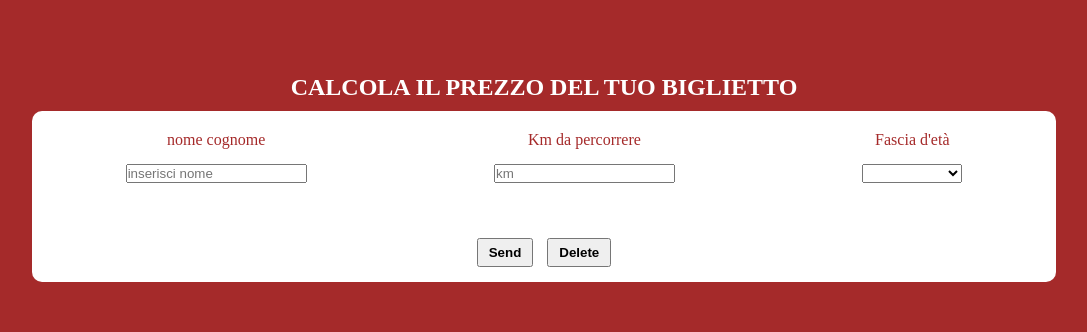
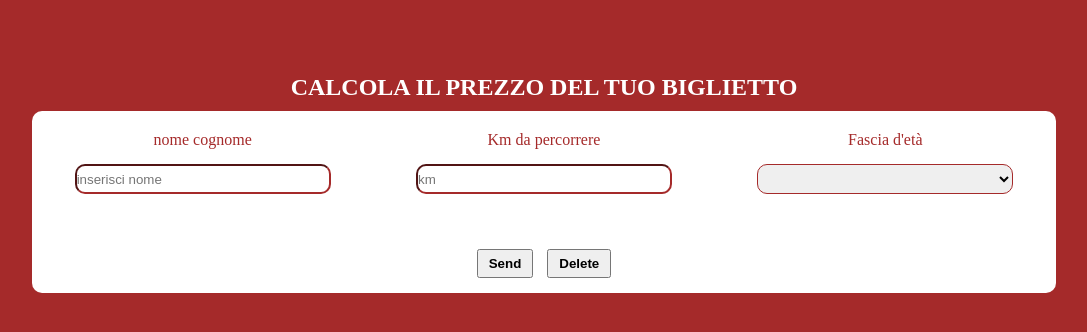
Before and after one commit to biancoenrico/js-biglietto-treno-form, a plain HTML site: page index.html in a window 1280 px wide. Shown: the whole page, without its empty margins (96-1183 px from the left). Drawn offline with Linux system fonts and the light colour scheme.

Commit message:
modificati input

```diff
--- a/css/style.css
+++ b/css/style.css
@@ -22,6 +22,7 @@ h2{
     display: flex;
     flex-direction: column;
     padding: 20px 0 40px 0px;
+    width: 25%;
 }
 label{
     text-align: center;
@@ -70,3 +71,8 @@ label{
     font-size: 20px;
     font-weight: bold;
 }
+.input{
+    height: 30px;
+    border-color: brown;
+    border-radius: 10px;
+}
```
